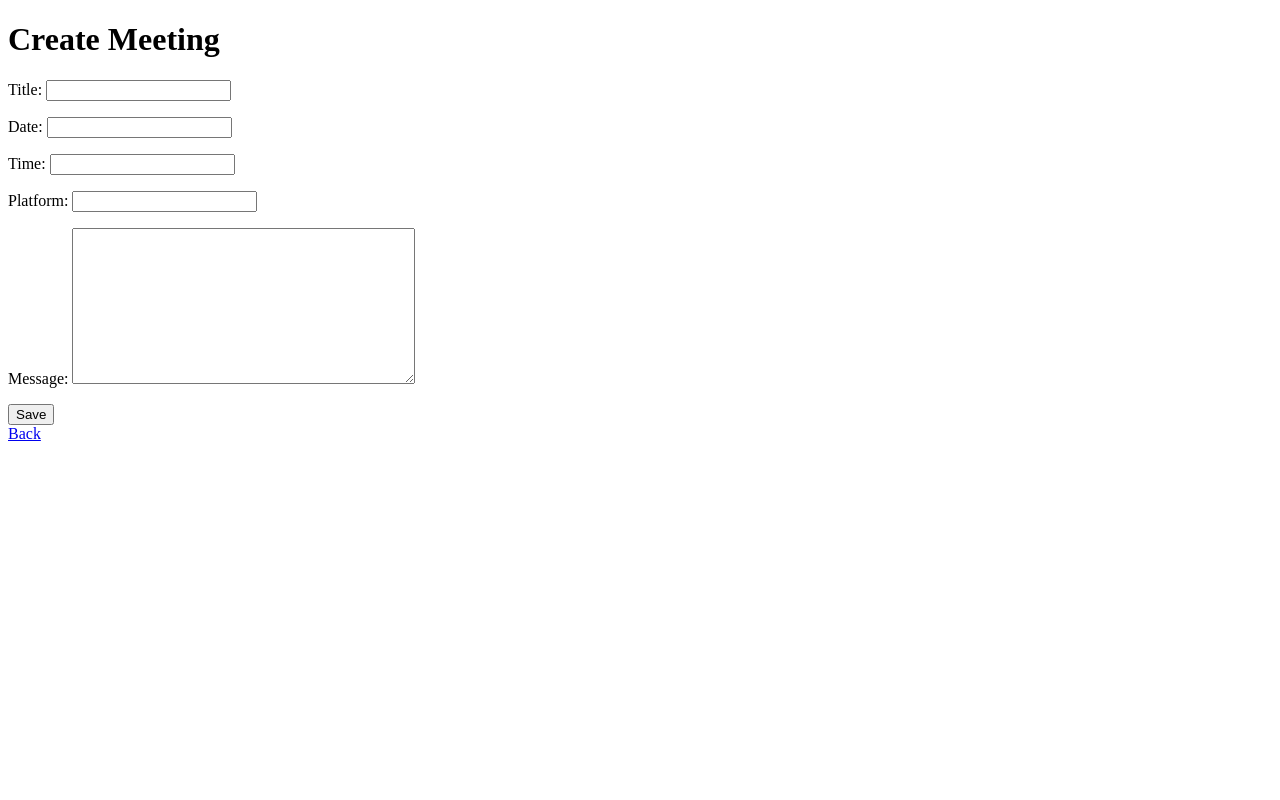
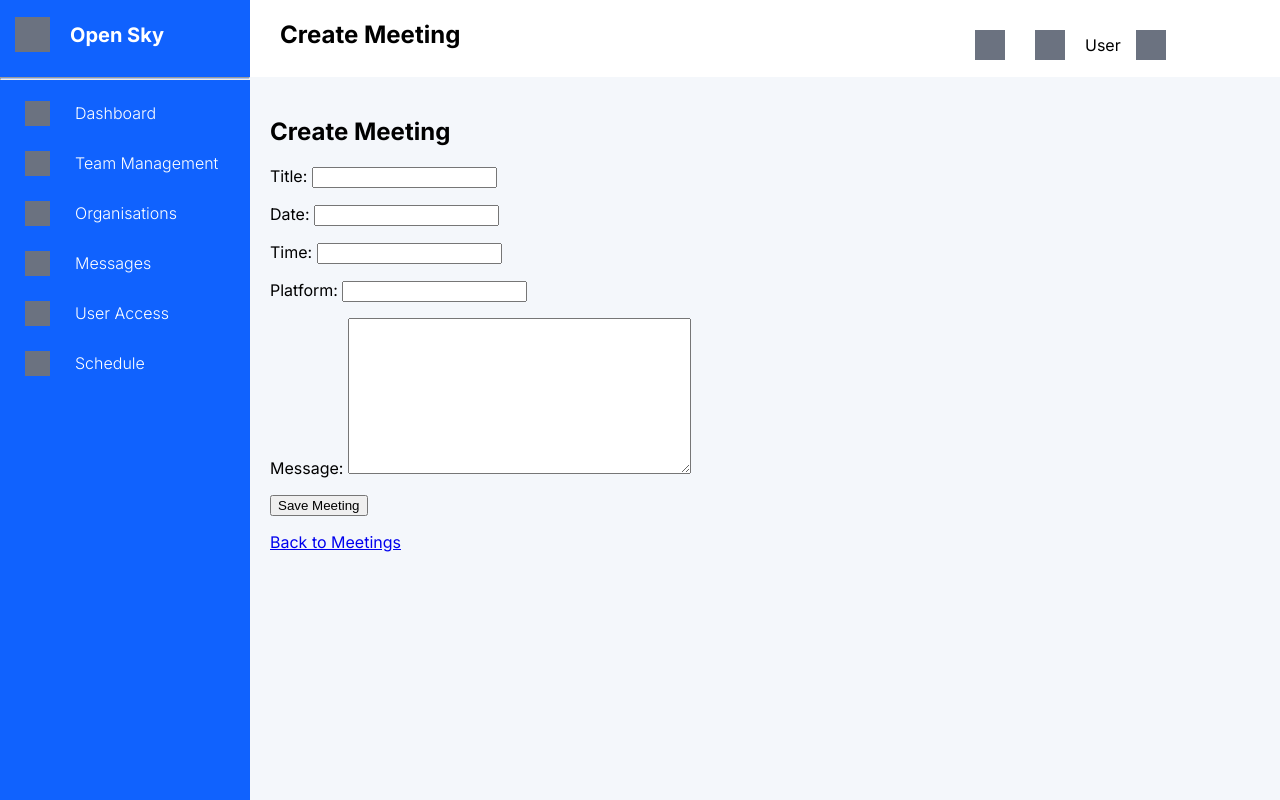
Before and after one commit to southWalesPinto/skyAppBiuldFolder, a Django app: page /meetings/create/ in a window 1280 px wide. Run offline with Django 5.2, Linux system fonts and the light colour scheme.

Commit message:
Refactor create_meeting.html to use Django templating

```diff
--- a/meetings/templates/meetings/create_meeting.html
+++ b/meetings/templates/meetings/create_meeting.html
@@ -1,17 +1,21 @@
-<!DOCTYPE html>
-<html>
-<head>
-    <title>Create Meeting</title>
-</head>
-<body>
-    <h1>Create Meeting</h1>
+{% extends "base.html" %}
 
-    <form method="post">
-        {% csrf_token %}
-        {{ form.as_p }}
-        <button type="submit">Save</button>
-    </form>
+{% block title %}
+Create Meeting
+{% endblock %}
 
-    <a href="/meetings/">Back</a>
-</body>
-</html>
+{% block Username %}
+{{ request.user.username|default:"User" }}
+{% endblock %}
+
+{% block content %}
+<h2>Create Meeting</h2>
+
+<form method="post">
+    {% csrf_token %}
+    {{ form.as_p }}
+    <button type="submit">Save Meeting</button>
+</form>
+
+<p><a href="/meetings/">Back to Meetings</a></p>
+{% endblock %}
```
